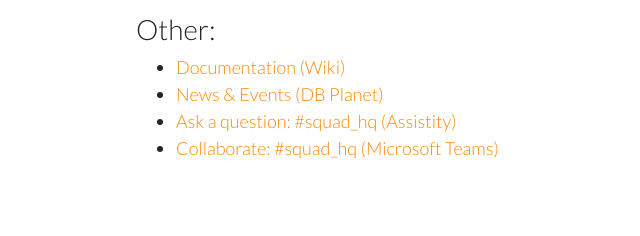
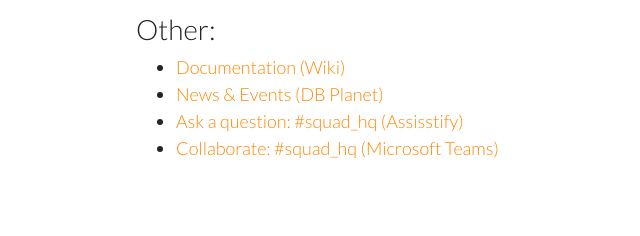
Before and after one commit to joelesli/squad, a website: page landing_page/project.html in a window 1280 px wide. Shown: the part 2572-2808 px from the top of the page, 234-874 px from the left. Drawn offline with Linux system fonts and the light colour scheme.

Commit message:
Fixed a typo with the assistify name

```diff
--- a/landing_page/project.html
+++ b/landing_page/project.html
@@ -188,7 +188,7 @@
             <ul>
               <li><a href="#">Documentation (Wiki)</a></li>
               <li><a href="#">News & Events (DB Planet)</a></li>
-              <li><a href="#">Ask a question: #squad_hq (Assistity)</a></li>
+              <li><a href="#">Ask a question: #squad_hq (Assisstify)</a></li>
               <li><a href="#">Collaborate: #squad_hq (Microsoft Teams)</a></li>
             </ul>
 
```
